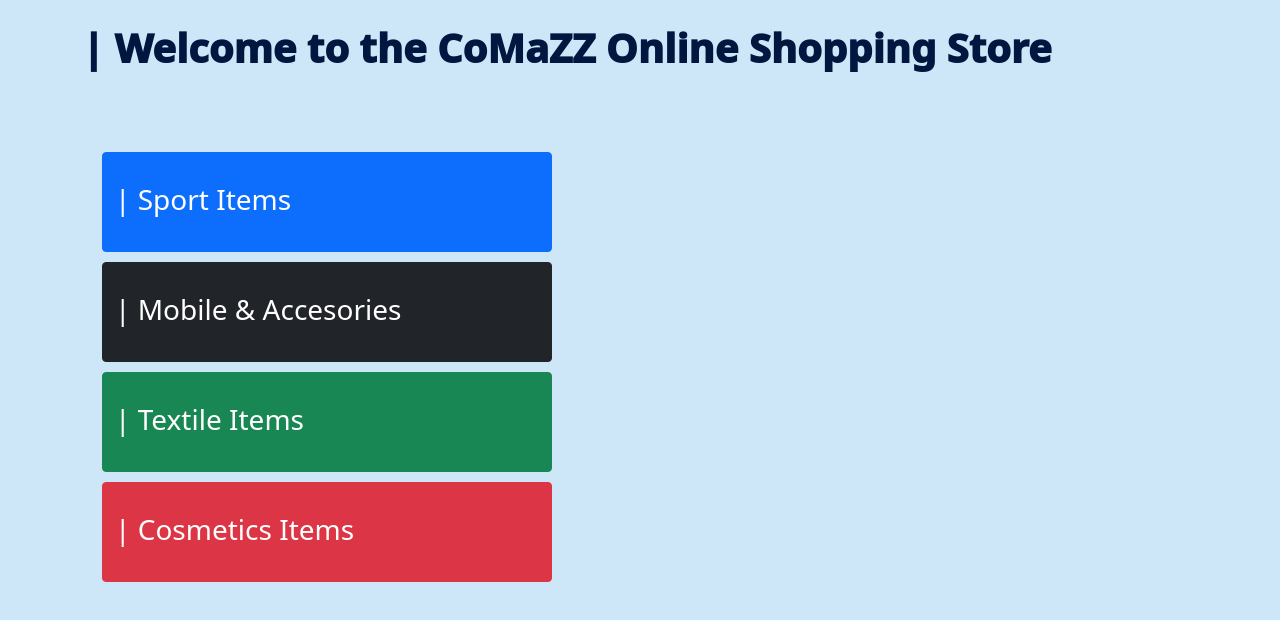
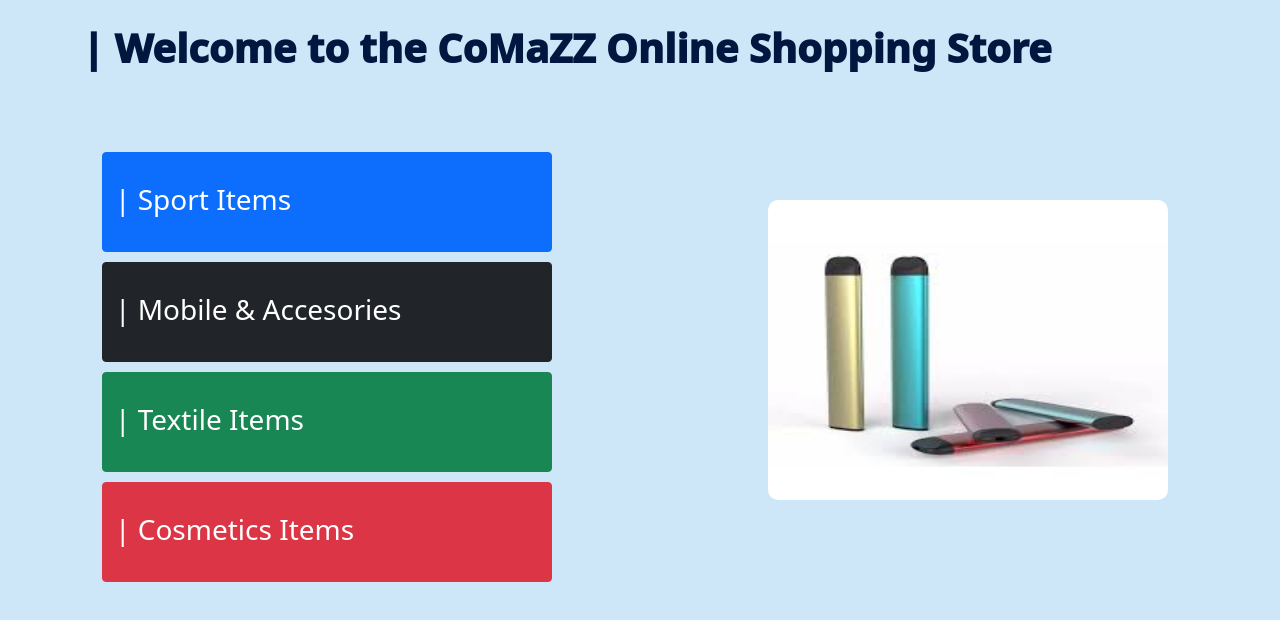
Before and after one commit to AshanManuka/E-Shop, a React (Create React App) app in the folder client/: page / in a window 1280 px wide. Shown: the top 620 px of the page. Built offline with nearby package versions, Linux system fonts and the light colour scheme.

Commit message:
add image

```diff
--- a/client/src/components/Home.js
+++ b/client/src/components/Home.js
@@ -22,6 +22,11 @@
         </div>
 
 
+        <div className='sliderDiv'>
+        <img src={require('./../assets/wapeOne.jpg')} alt="Example" />
+        </div>
+
+
 
 
  {/* <button className='btn btn-success'><a href='/userPage' style={{textDecoration: 'none', color: 'white'}}>Customer Data</a></button>
--- a/client/src/css/home.css
+++ b/client/src/css/home.css
@@ -30,3 +30,18 @@
     top: 30px;
 
 }
+
+.sliderDiv{
+    position: absolute;
+    width: 450px;
+    height: 300px;
+    top: 25%;
+    left: 60%;
+    /* border: 2px solid red; */
+}
+
+.sliderDiv>img{
+    width: 400px;
+    height: 300px;
+    border-radius: 10px;
+}
```
